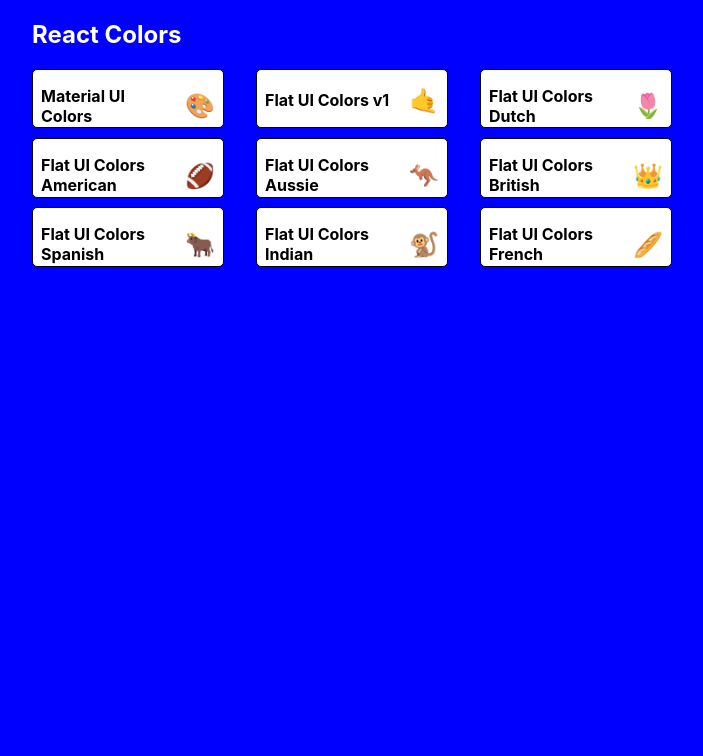
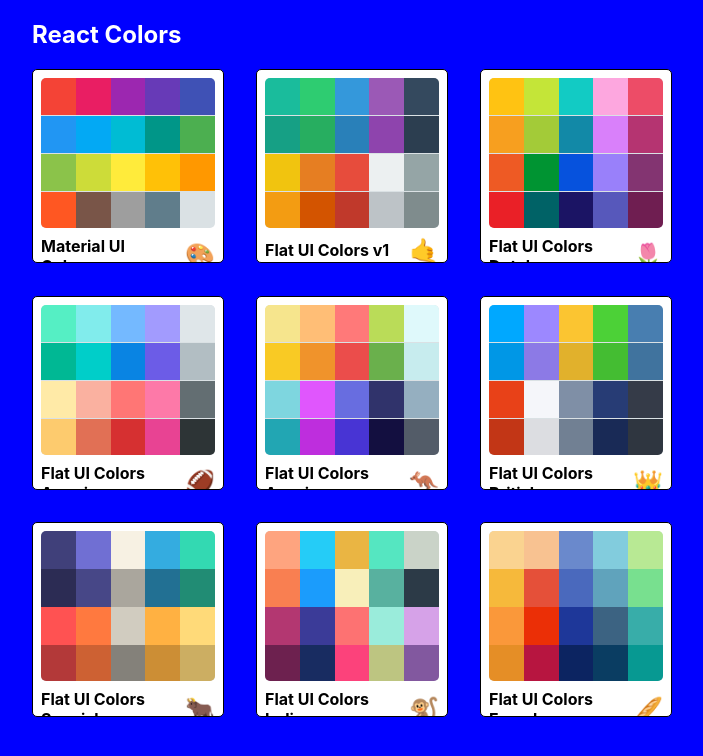
Before and after one commit to ChrisEski/react-colors, a React (Create React App) app: page / in a window 1280 px wide. Shown: the top 756 px of the page, without its empty margins (288-991 px from the left). Built offline with nearby package versions, Linux system fonts and the light colour scheme.

Commit message:
Finish styling MiniPalette

```diff
--- a/src/Components/MiniPalette.js
+++ b/src/Components/MiniPalette.js
@@ -14,7 +14,11 @@
     },
   },
   colors: {
-    backgroundColor: "grey",
+    backgroundColor: "#dae1e4",
+    height: "150px",
+    width: "100%",
+    borderRadius: "5px",
+    overflow: "hidden",
   },
   title: {
     display: "flex",
@@ -30,15 +34,29 @@
     marginLeft: "0.5rem",
     fontSize: "1.5rem",
   },
+  miniColor: {
+    height: "25%",
+    width: "20%",
+    display: "inline-block",
+    margin: "0 auto",
+    marginBottom: "-3.5px",
+  },
 };
 
 function MiniPalette(props) {
-  const { classes, paletteName, emoji } = props;
-  console.log(classes);
+  const { classes, paletteName, emoji, colors } = props;
+  const miniColorBoxes = colors.map(color => (
+    <div
+      className={classes.miniColor}
+      style={{ backgroundColor: color.color }}
+      key={color.name}
+    />
+  ));
+  console.log(colors);
 
   return (
     <div className={classes.root}>
-      <div className={classes.colors}></div>
+      <div className={classes.colors}>{miniColorBoxes}</div>
       <h5 className={classes.title}>
         {paletteName} <span className={classes.emoji}>{emoji}</span>
       </h5>
```
